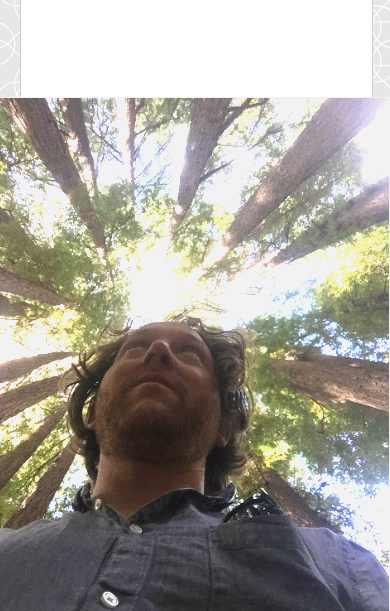
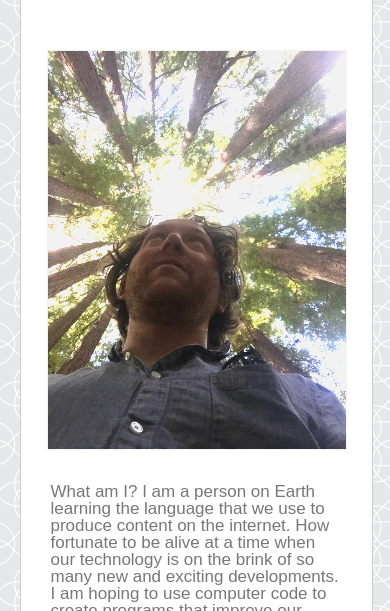
Before and after one commit to xezian/Responsive-Portfolio, a plain HTML site: page index.html in a window 390 px wide. Shown: the part 233-844 px from the top of the page. Drawn offline with Linux system fonts and the light colour scheme.

Commit message:
trying to fit the phone screen

```diff
--- a/assets/css/style.css
+++ b/assets/css/style.css
@@ -453,14 +453,14 @@ textarea::placeholder, input::placeholder {
     }
     .footer {
         position: absolute;
-        bottom: -1266px;
+        bottom: -1350px;
         z-index: 4;
     }
     .trick-footer {
         display: none;
     }
     #profileimg {
-        width: 120%;
-        margin: 80px 30px 100px -40px;
+        width: 90%;
+        margin: 10% 0px 10% 5%;
     }
 }
```
